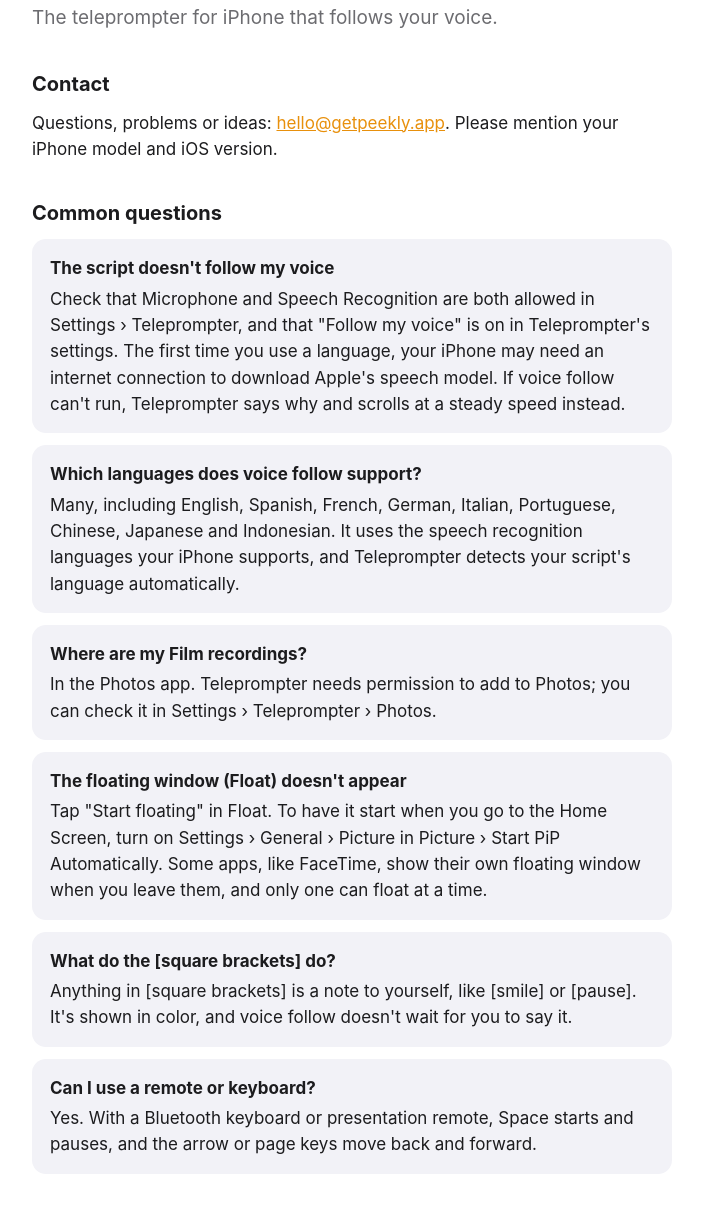
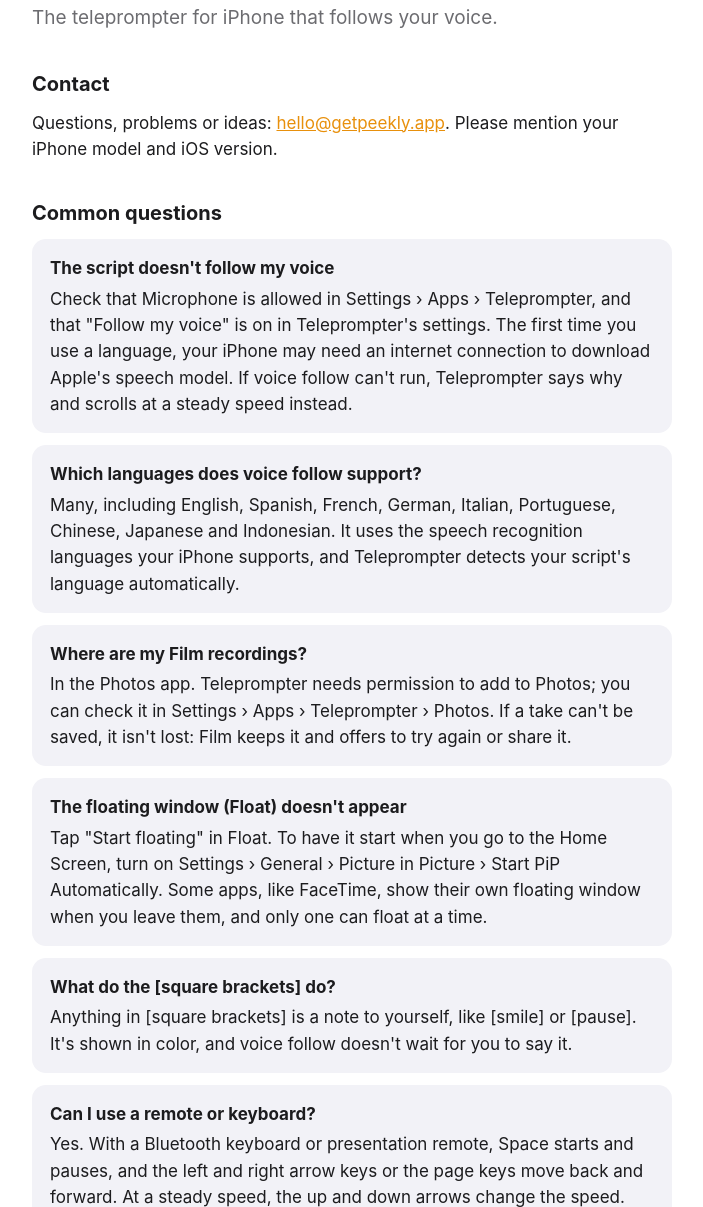
Before and after one commit to jawadrafiqhaider-boop/Teleprompter, a plain HTML site: page index.html in a window 1280 px wide. Shown: the part 90-1297 px from the top of the page, without its empty margins (288-991 px from the left). Drawn offline with Linux system fonts and the light colour scheme.

Commit message:
Update Teleprompter support and privacy pages
Co-Authored-By: Claude Opus 5.5 <noreply@anthropic.com>

```diff
--- a/index.html
+++ b/index.html
@@ -37,7 +37,7 @@
 
   <div class="card">
     <h3>The script doesn't follow my voice</h3>
-    <p>Check that Microphone and Speech Recognition are both allowed in Settings › Teleprompter, and that "Follow my voice" is on in Teleprompter's settings. The first time you use a language, your iPhone may need an internet connection to download Apple's speech model. If voice follow can't run, Teleprompter says why and scrolls at a steady speed instead.</p>
+    <p>Check that Microphone is allowed in Settings › Apps › Teleprompter, and that "Follow my voice" is on in Teleprompter's settings. The first time you use a language, your iPhone may need an internet connection to download Apple's speech model. If voice follow can't run, Teleprompter says why and scrolls at a steady speed instead.</p>
   </div>
 
   <div class="card">
@@ -47,7 +47,7 @@
 
   <div class="card">
     <h3>Where are my Film recordings?</h3>
-    <p>In the Photos app. Teleprompter needs permission to add to Photos; you can check it in Settings › Teleprompter › Photos.</p>
+    <p>In the Photos app. Teleprompter needs permission to add to Photos; you can check it in Settings › Apps › Teleprompter › Photos. If a take can't be saved, it isn't lost: Film keeps it and offers to try again or share it.</p>
   </div>
 
   <div class="card">
@@ -62,7 +62,7 @@
 
   <div class="card">
     <h3>Can I use a remote or keyboard?</h3>
-    <p>Yes. With a Bluetooth keyboard or presentation remote, Space starts and pauses, and the arrow or page keys move back and forward.</p>
+    <p>Yes. With a Bluetooth keyboard or presentation remote, Space starts and pauses, and the left and right arrow keys or the page keys move back and forward. At a steady speed, the up and down arrows change the speed.</p>
   </div>
 
   <h2>Privacy</h2>
```
Also changed, not shown: privacy.html (+3 -3 lines).
